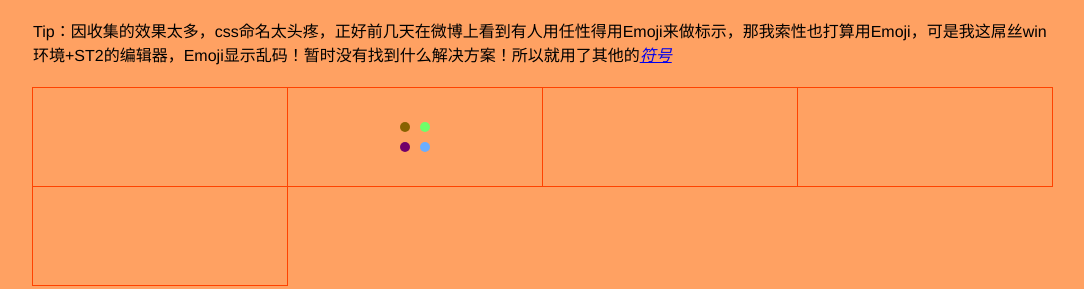
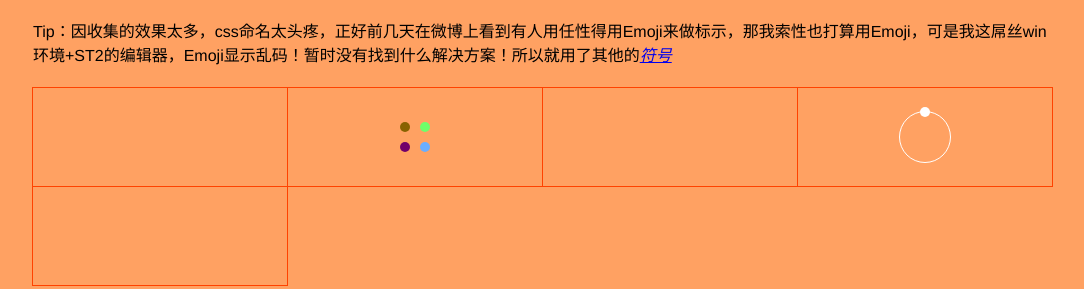
Before and after one commit to xiao-T/css-loading, a website: page src/index.html in a window 1280 px wide. Shown: the whole page, without its empty margins (95-1179 px from the left). Drawn offline with Linux system fonts and the light colour scheme.

Commit message:
添加第三个效果

```diff
--- a/src/index.html
+++ b/src/index.html
@@ -24,8 +24,8 @@
 		<div class="item flex dd">
 			<div class="loading"></div><div class="loading"></div>
 		</div>
-		<div class="item flex Ψ">
-			<div class="loading"></div><div class="loading"></div>
+		<div class="item flex">
+			<div class="£"></div>
 		</div>
 		<div class="item flex Ψ">
 			<div class="loading"></div><div class="loading"></div>
--- a/src/scss/css-loading.scss
+++ b/src/scss/css-loading.scss
@@ -177,3 +177,31 @@ a {
 		transform: translate(0);
 	}
 }
+
+.£ {
+	width: 50px;
+	height: 50px;
+	border: 1px solid #fff;
+	border-radius: 100%;
+	position: relative;
+	animation: £ 1s infinite;
+	&::after {
+		content: '';
+		position: absolute;
+		left: 50%;
+		top: -5px;
+		width: 10px;
+		height: 10px;
+		background-color: #fff;
+		border-radius: 100%;
+		transform: translateX(-50%);
+	}
+}
+@keyframes £ {
+	0% {
+		transform: rotate(0);
+	}
+	100%{
+		transform: rotate(360deg);
+	}
+}
```
Also changed, not shown: src/css/css-loading.css, 1 other file.
